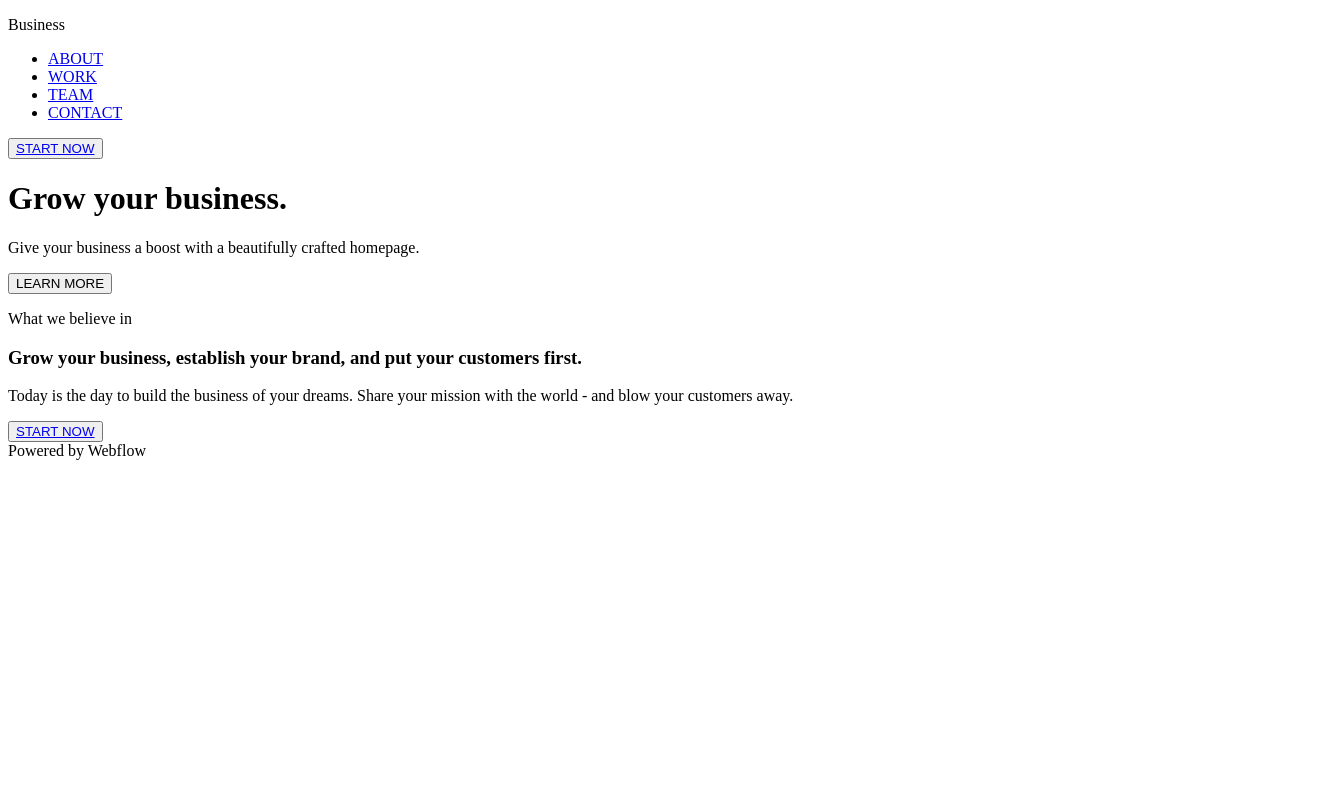
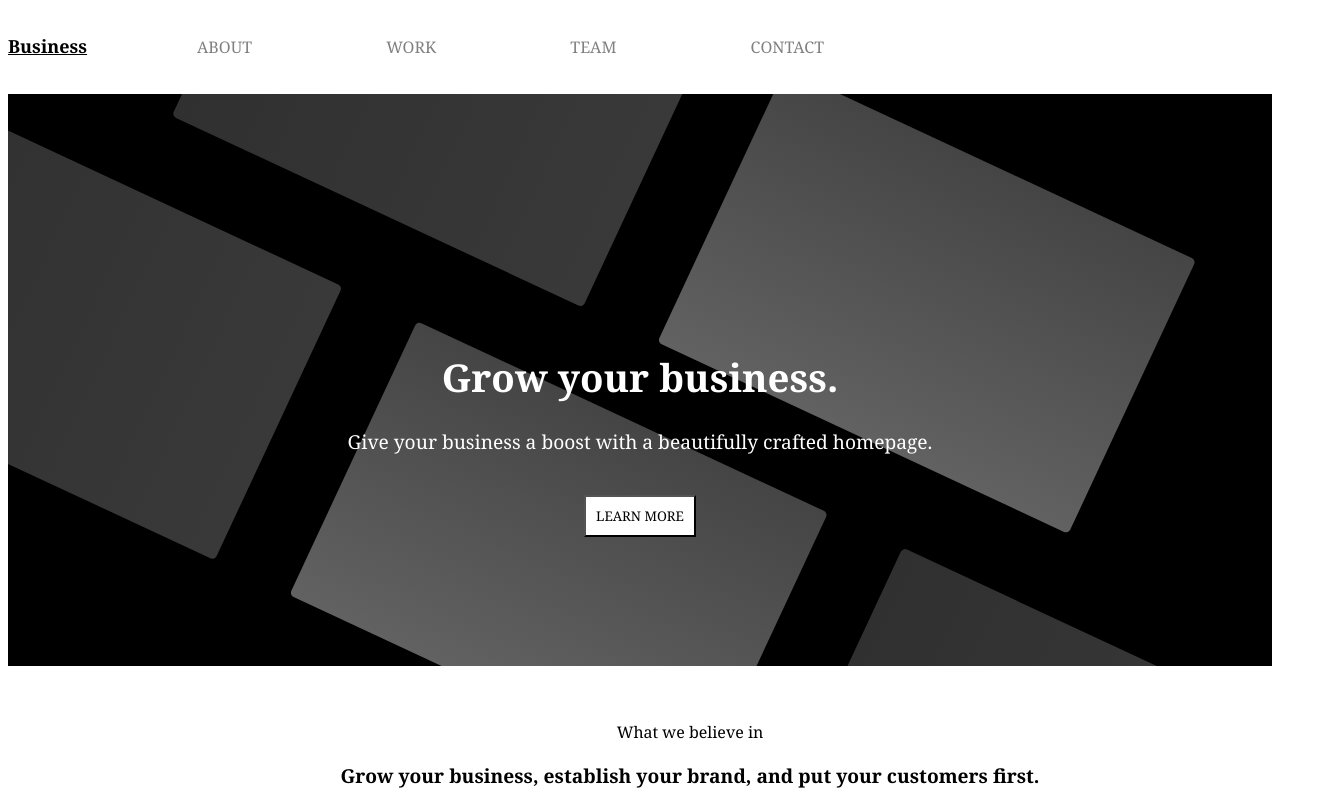
Before and after one commit to kledagashi/coursera-test, a plain HTML site: page site/index.html in a window 1280 px wide. Shown: the top 800 px of the page, 1322 px wide, since content can reach past the window. Drawn offline with Linux system fonts and the light colour scheme.

Commit message:
Changes to html and added styling to index.html

```diff
--- a/site/index.html
+++ b/site/index.html
@@ -4,29 +4,39 @@
 	<meta charset="utf-8">
 	<meta name="viewport" content="width=device-width, initial-scale=1">
 	<title>Business Site!</title>
+	<link rel="stylesheet" href="style.css">
 </head>
 
 <header>
+<div id="page_intro">
+
+	<p id="site_intro">Business</p>
+
 	<div id="page_navbar">
-	<p>Business</p>
 	<nav>
-		<ul>
+		<ul class="navbar">
 			<li><a href="about.html">ABOUT</a></li>
 			<li><a href="work.html">WORK</a></li>
 			<li><a href="team.html">TEAM</a></li>
 			<li><a href="contact.html">CONTACT</a></li>
 		</ul>
 	</nav>
-	<button type="button"><a href="contact.html">START NOW</a></button>
+	</div>
+
+	<!-- <submit type="button" id="index_btn"><a href="contact.html">START NOW</a></submit> -->
+
 </div>
 </header>
 
 <body>
 
 	<div id="homepage_intro">
+		<img id="img" src="./img/intro_page.svg" title="page_intro">
+	<div id="hm-intro2">
 		<h1>Grow your business.</h1>
 		<p>Give your business a boost with a beautifully crafted homepage.</p>
-		<button>LEARN MORE</button>
+		<button class="learn_button">LEARN MORE</button>
+	</div>
 	</div>
 
 	<div id="homepage_intro2">
@@ -38,7 +48,7 @@
 		</span></p>
 	</div>
 	<div id="homepage_startbutton">
-		<button type="button"><a href="contact.html">START NOW</a></button>
+		<button type="button" class="home_button"><a href="contact.html">START NOW</a></button>
 	</div>
 
 </body>
--- /dev/null
+++ b/site/style.css
@@ -0,0 +1,218 @@
+/*Header
+
+header{
+    font-family:'Courier New', Courier, monospace;
+}
+
+#site_intro{
+    justify-content: left;
+    text-decoration: underline;
+    color: #000000;
+    font-size: large;
+    font-weight:bolder;
+    float: left;
+}
+
+#site_intro:hover{
+    justify-content: left;
+    text-decoration: underline;
+    color:#808080;
+    font-size: large;
+    font-weight:bolder;
+    float: left;
+ }
+
+#index_button{
+    justify-content: right;
+    text-decoration: none;
+    background-color: #000000;
+    color: #ffffff;
+    font-weight: bolder;
+    padding: 8px;
+    float: right;
+    outline-style: none;
+}
+
+ #index_button:hover{
+    justify-content: right;
+    text-decoration: none;
+    background-color: #000000;
+    color: #ffffff;
+    opacity: 0.7;
+    font-weight: bolder;
+    padding: 8px;
+    float: right;
+    border-style: none;
+    cursor: auto;
+ }
+
+
+div ul {
+    list-style-type: none;
+    overflow: hidden;
+
+}
+
+div ul li{
+    text-align: center;
+    display: inline-block;
+}
+
+
+#page_navbar a:link{
+    text-decoration: none;
+}
+
+#page_navbar a:visited{
+    text-decoration: none;
+    color: #808080 ;
+}
+
+#page_navbar a:hover{
+    color: #000000 ;
+}
+*/
+
+footer{
+    position: relative;
+    margin-top: 50px;
+    text-align: center;
+}
+
+* {
+    font-family: Georgia, 'Times New Roman', Times, serif;
+ }
+
+#page_intro{
+
+}
+
+#site_intro{
+    color: #000000;
+    text-decoration: underline;
+    font-size: large;
+    font-weight: bold;
+   /* position: absolute; */
+    float: left;
+}
+
+.navbar ul{
+    justify-content: center;
+    text-align: center;
+    padding: 0;
+    margin: 0;
+}
+
+
+.navbar li {
+    display: inline-block;
+    padding: 10px;
+    margin: 10px;
+    margin-left: 100px;
+}
+
+.navbar a{
+    color: #808080;
+    text-decoration: none;
+}
+
+.navbar a:hover{
+    display: block;
+    text-decoration: none;
+    color:#000000;
+}
+
+/* #index_btn{
+    position: absolute;
+    top: 30px;
+    right: 80px;
+    background-color: #000000;
+    color: #ffffff;
+}
+#index_btn a{
+    position: absolute;
+    top: 30px;
+    right: 80px;
+    text-decoration: none;
+    background-color: #000000;
+    color:#ffffff;
+} */
+
+
+#homepage_intro{
+    position: relative;
+}
+
+#hm-intro2{
+    position: absolute;
+    top: 40%;
+    width: 100%;
+    font-size: larger;
+    text-align: center;
+    color:#ffffff;
+}
+
+#img{
+    width: 100%;
+    height: auto;
+}
+
+.learn_button{
+    background-color:#ffffff;
+    color:#000000;
+    padding:10px;
+    margin-top: 20px;
+    border-radius: 2px solid white;
+}
+
+.learn_button:hover{
+    background-color:#ffffff;
+    color:#000000;
+    padding:10px;
+    margin-top: 20px;
+    border-radius: 2px solid white;
+    cursor: pointer;
+}
+
+#homepage_intro2{
+    position: relative;
+    text-align: center;
+    color:#000000;
+    width: 100%;
+    margin: 50px;
+}
+
+#homepage_intro2 h3{
+    font-weight: bolder;
+    font-size:larger;
+}
+
+#homepage_intro2 span{
+    font-weight: bold;
+    color: #808080;
+}
+
+#homepage_startbutton{
+    position: relative;
+    text-align: center;
+    padding: 20px;
+}
+
+.home_button{
+    padding: 10px;
+    color:#ffffff;
+    background-color: #000000;
+    border-radius: 10px solid black;
+}
+.home_button a{
+    text-decoration: none;
+    padding: 10px;
+    color:#ffffff;
+    background-color: #000000;
+    border-radius: 10px solid black;
+}
+.home_button a:hover{
+    padding: 10px;
+    color:#ffffff;
+    background-color: #000000;
+}
```
Also changed, not shown: site/about.html (+1 -0 lines), site/contact.html (+2 -1 lines), site/team.html (+1 -0 lines), site/work.html (+1 -0 lines), site/img/intro_page.svg (added).
